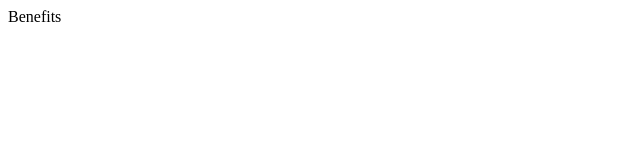
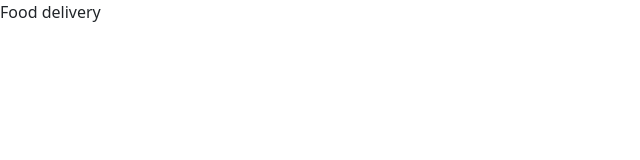
Before and after one commit to DeliveryFood111/food-delivery-front, a Vue app: page / in a window 1280 px wide. Shown: the top 160 px of the page, without its empty margins (0-640 px from the left). Built offline with nearby package versions, Linux system fonts and the light colour scheme.

Commit message:
bootstrap init

```diff
--- a/public/index.html
+++ b/public/index.html
@@ -4,7 +4,9 @@
     <meta charset="utf-8">
     <meta http-equiv="X-UA-Compatible" content="IE=edge">
     <meta name="viewport" content="width=device-width,initial-scale=1.0">
+    <link href="https://cdn.jsdelivr.net/npm/bootstrap@5.2.0-beta1/dist/css/bootstrap.min.css" rel="stylesheet" integrity="sha384-0evHe/X+R7YkIZDRvuzKMRqM+OrBnVFBL6DOitfPri4tjfHxaWutUpFmBp4vmVor" crossorigin="anonymous">
     <link rel="icon" href="<%= BASE_URL %>favicon.ico">
+    <script src="https://cdn.jsdelivr.net/npm/bootstrap@5.1.3/dist/js/bootstrap.bundle.min.js" integrity="sha384-ka7Sk0Gln4gmtz2MlQnikT1wXgYsOg+OMhuP+IlRH9sENBO0LRn5q+8nbTov4+1p" crossorigin="anonymous"></script>
     <title><%= htmlWebpackPlugin.options.title %></title>
   </head>
   <body>
--- a/src/App.vue
+++ b/src/App.vue
@@ -1,15 +1,12 @@
 <template>
   <div id="app">
-    <Benefits />
+    Food delivery
   </div>
 </template>
 
 <script>
-import Benefits from './components/Benefits'
-
 export default {
   name: "App",
-  components: { Benefits }
 };
 </script>
 
--- a/src/components/Benefits.vue
+++ /dev/null
@@ -1,15 +0,0 @@
-<template>
-  <div>
-    Benefits
-  </div>
-</template>
-
-<script>
-export default {
-  name: "Benefits"
-};
-</script>
-
-<style scoped>
-
-</style>
```
